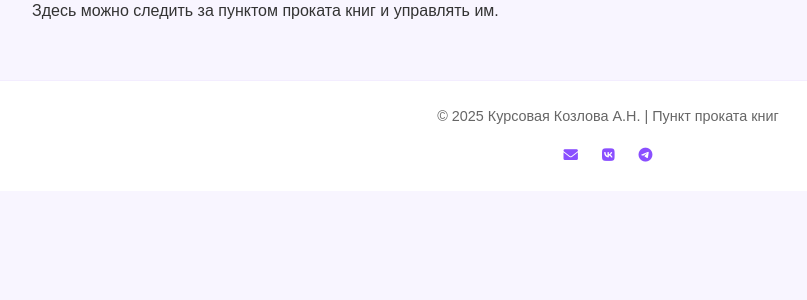
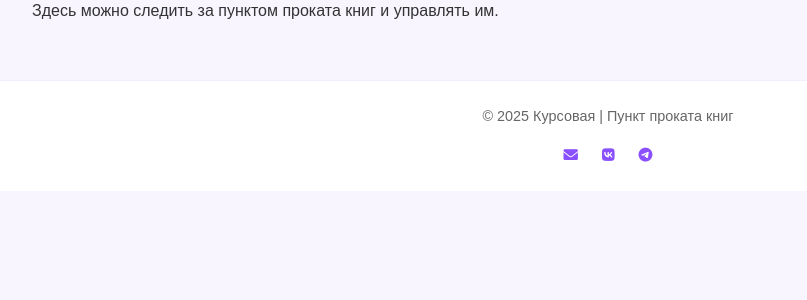
Before and after one commit to metalw4rrior/book_rental_point_app, a Flask app: page / in a window 1280 px wide. Shown: the part 236-536 px from the top of the page, without its empty margins (32-839 px from the left). Run offline with Flask 3, Linux system fonts and the light colour scheme.

Commit message:
Update base.html

```diff
--- a/biblioteka/templates/base.html
+++ b/biblioteka/templates/base.html
@@ -26,7 +26,7 @@
     </main>
 
     <footer>
-        <p>&copy; 2025 Курсовая Козлова А.Н. | Пункт проката книг</p>
+        <p>&copy; 2025 Курсовая | Пункт проката книг</p>
         <div style="margin-top: 0.5rem;">
             <a href="#" style="color: var(--primary); margin: 0 10px;"><i class="fas fa-envelope"></i></a>
             <a href="#" style="color: var(--primary); margin: 0 10px;"><i class="fab fa-vk"></i></a>
```
